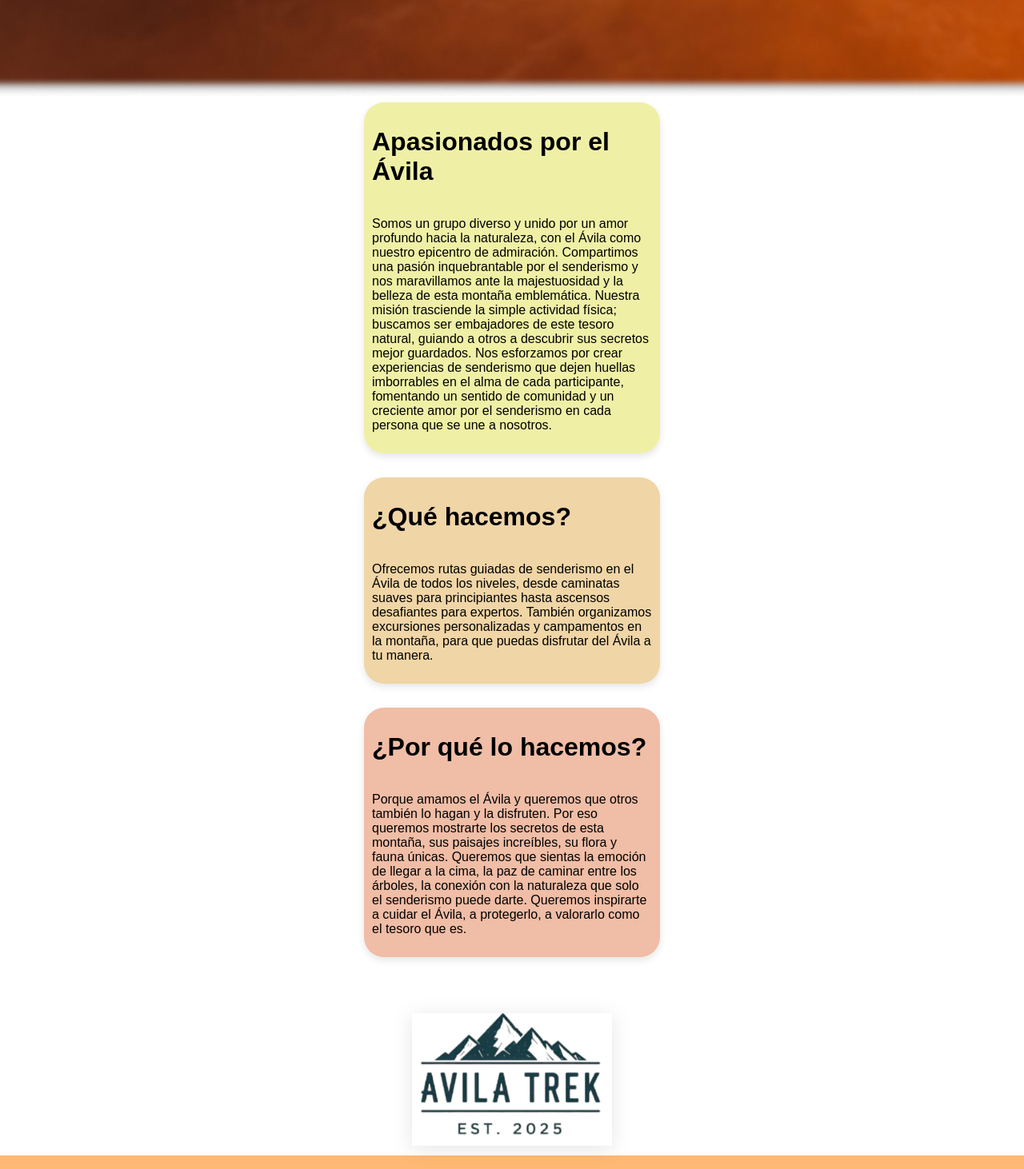
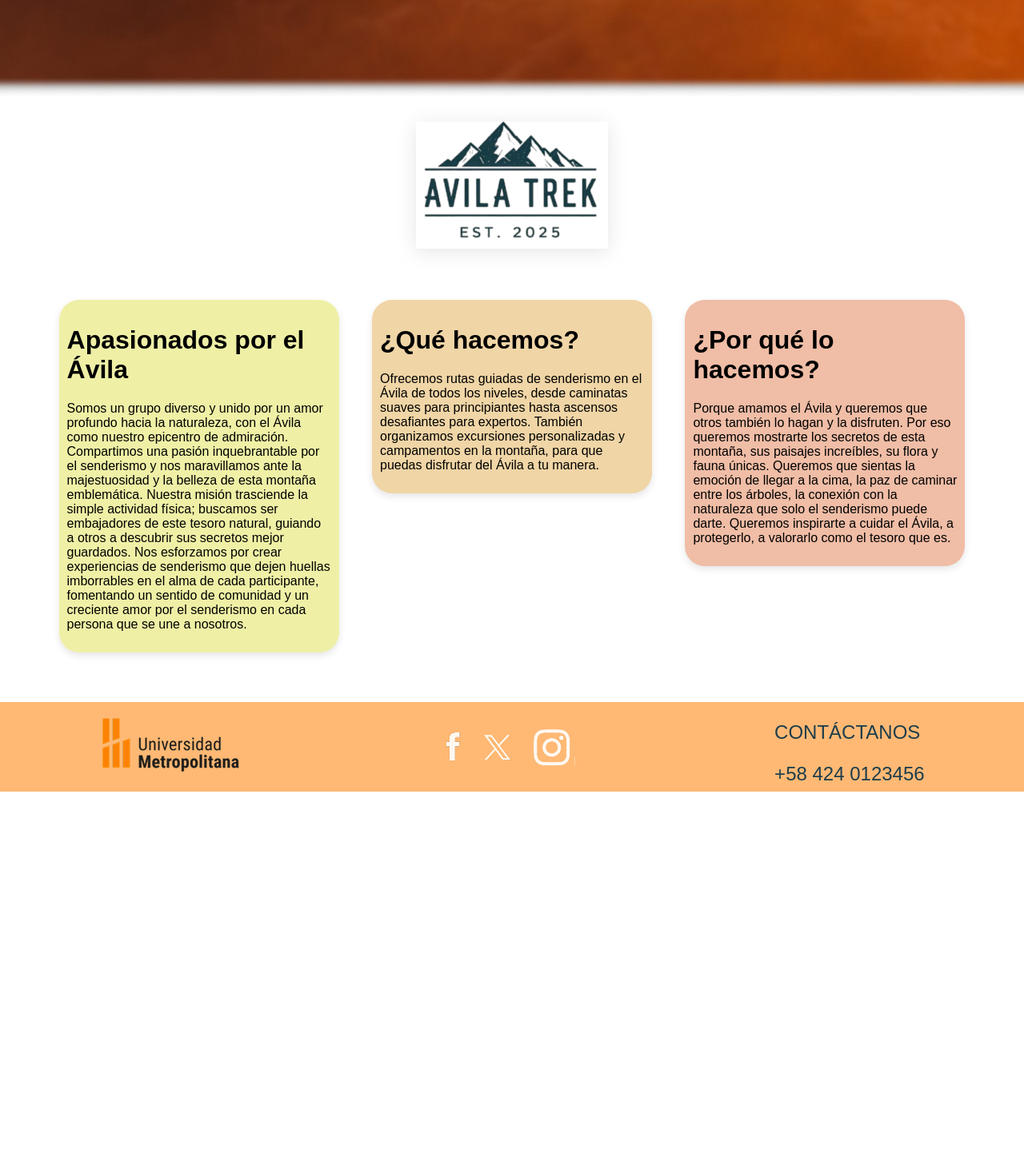
Before and after one commit to DaniT15/Proyecto-SI-V2.0, a React (Vite) app: page /conocenos in a window 1280 px wide. Shown: the part 680-2142 px from the top of the page at 80% size. After the commit the page ends 1670 px from the top, so only its background shows below. Built offline with nearby package versions, Linux system fonts and the light colour scheme; no server answers; a web font is replaced by a local one.

Commit message:
mejora conocenos

```diff
--- a/src/estilos/conocenos.css
+++ b/src/estilos/conocenos.css
@@ -1,4 +1,4 @@
-/* Estilo para el contenedor de la página */
+/* Fondo superior con imagen */
 .bg {
     background-image: url('../assets/conocenos-bg.png');
     background-size: cover;
@@ -16,64 +16,70 @@
     text-shadow: 2px 2px 5px rgba(0, 0, 0, 0.5);
 }
 
-/* Contenedor de la información */
+/* Contenedor de bloques en fila */
 .div-info {
-    height: auto;
-    width: auto;
     display: flex;
-    flex-direction: column;
+    flex-wrap: wrap;
     justify-content: center;
-    align-items: center;
-    padding: 1vh 0;
+    align-items: flex-start;
+    gap: 2vw;
+    padding: 4vh 2vw;
+    max-width: 1200px;
+    margin: 0 auto;
+    box-sizing: border-box;
 }
 
 /* Estilo general de los bloques */
 .info {
-    display: flex;
-    flex-direction: column;
-    height: auto;
-    width: 1200px; /* Para que no se estire demasiado en pantallas grandes */
-    justify-content: center;
-    margin: 0vh 0;
-    padding: 5vh 2vw;
+    flex: 1 1 30%;
+    min-width: 280px;
+    max-width: 350px;
+    padding: 3vh 2vw;
     border-radius: 25px;
-    box-shadow: 0 4px 10px rgba(0, 0, 0, 0.1); /* Sombra sutil para darle profundidad */
-    background-color: rgba(255, 255, 255, 0.9); /* Fondo semitransparente para mejorar contraste */
+    box-shadow: 0 4px 10px rgba(0, 0, 0, 0.1);
+    background-color: rgba(255, 255, 255, 0.9);
+    box-sizing: border-box;
 }
 
-/* Colores para los diferentes bloques */
+/* Colores específicos por bloque */
 .bloque1 {
-    background-color: #EFF0A6; /* Amarillo suave */
+    background-color: #EFF0A6;
+}
+.bloque2 {
+    background-color: #F0D5A6;
+}
+.bloque3 {
+    background-color: #F0BDA6;
 }
 
-.bloque2 {
-    background-color: #F0D5A6; /* Amarillo pálido */
+/* Logo debajo de los bloques */
+.logo-container {
+    width: 100%;
+    display: flex;
+    justify-content: center;
+    margin: 4vh 0;
 }
 
-.bloque3 {
-    background-color: #F0BDA6; /* Amarillo anaranjado */
+.logo-conocenos {
+    width: 240px;
+    height: auto;
+    filter: drop-shadow(0 4px 12px rgba(0, 0, 0, 0.1));
 }
 
-/* Estilo para el logo */
-.logo-conocenos {
-    margin-top: 5vh;
-    width: 250px;
-    height: auto;
-    filter: drop-shadow(0 4px 12px rgba(0, 0, 0, 0.1)); /* Agregar sombra suave al logo */
-}
-
-/* Diseño responsivo */
-@media (max-width: 768px) {
-    .bg {
-        font-size: 6vh; /* Reducir el tamaño del texto en pantallas pequeñas */
+/* Responsivo */
+@media (max-width: 900px) {
+    .div-info {
+        flex-direction: column;
+        align-items: center;
     }
 
     .info {
-        width: 90vw;
-        padding: 4vh 3vw;
+        width: 90%;
+        max-width: 600px;
+        margin-bottom: 2vh;
     }
 
     .logo-conocenos {
-        width: 200px; /* Reducir tamaño del logo en pantallas pequeñas */
+        width: 180px;
     }
 }
--- a/src/paginas/Conocenos.jsx
+++ b/src/paginas/Conocenos.jsx
@@ -1,13 +1,18 @@
-import '../estilos/conocenos.css'
-import logo from '../assets/logo-conocenos.png'
+import '../estilos/conocenos.css';
+import logo from '../assets/logo-conocenos.png';
 
 export default function Conocenos () {
     return (
         <div>
             <div className='bg'>
-
                 <h1>CONÓCENOS</h1>
             </div>
+
+            {/* Logo centrado debajo del banner */}
+            <div className="logo-container">
+                <img src={logo} className="logo-conocenos" />
+            </div>
+
             <div className='div-info'>
                 <div className='info bloque1'>
                     <h1>Apasionados por el Ávila</h1>
@@ -18,15 +23,12 @@
                     <h1>¿Qué hacemos?</h1>
                     <p>Ofrecemos rutas guiadas de senderismo en el Ávila de todos los niveles, desde caminatas suaves para principiantes hasta ascensos desafiantes para expertos. También organizamos excursiones personalizadas y campamentos en la montaña, para que puedas disfrutar del Ávila a tu manera.</p>
                 </div>
+
                 <div className='info bloque3'>
                     <h1>¿Por qué lo hacemos?</h1>
                     <p>Porque amamos el Ávila y queremos que otros también lo hagan y la disfruten. Por eso queremos mostrarte los secretos de esta montaña, sus paisajes increíbles, su flora y fauna únicas. Queremos que sientas la emoción de llegar a la cima, la paz de caminar entre los árboles, la conexión con la naturaleza que solo el senderismo puede darte. Queremos inspirarte a cuidar el Ávila, a protegerlo, a valorarlo como el tesoro que es.</p>
                 </div>
-                <div>
-                    <img src={logo} className='logo-conocenos' />
-                </div>
             </div>
-
         </div>
-    )
+    );
 }
```
